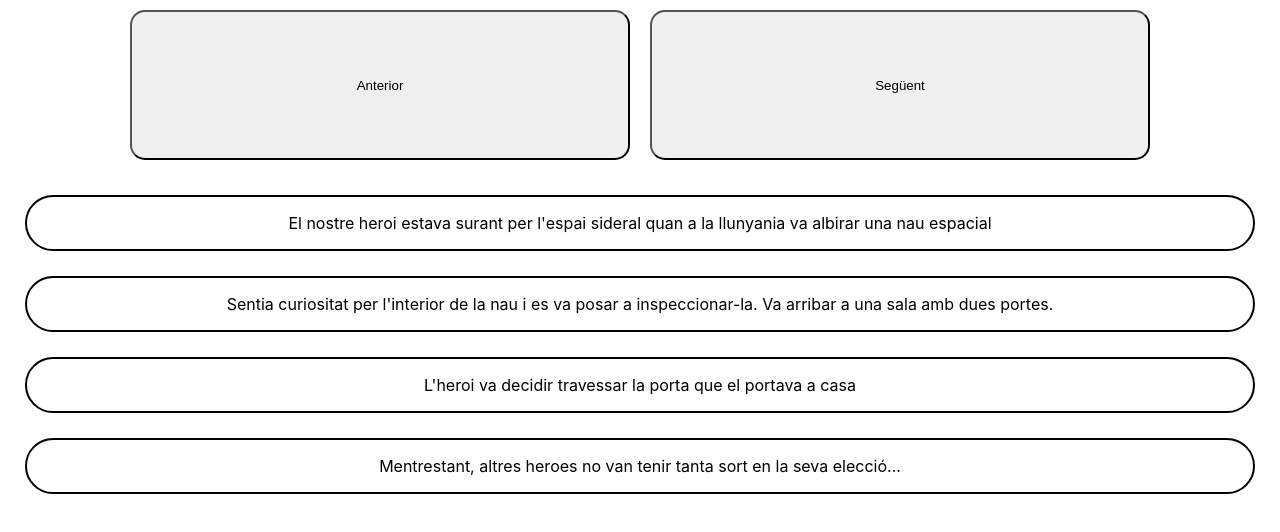
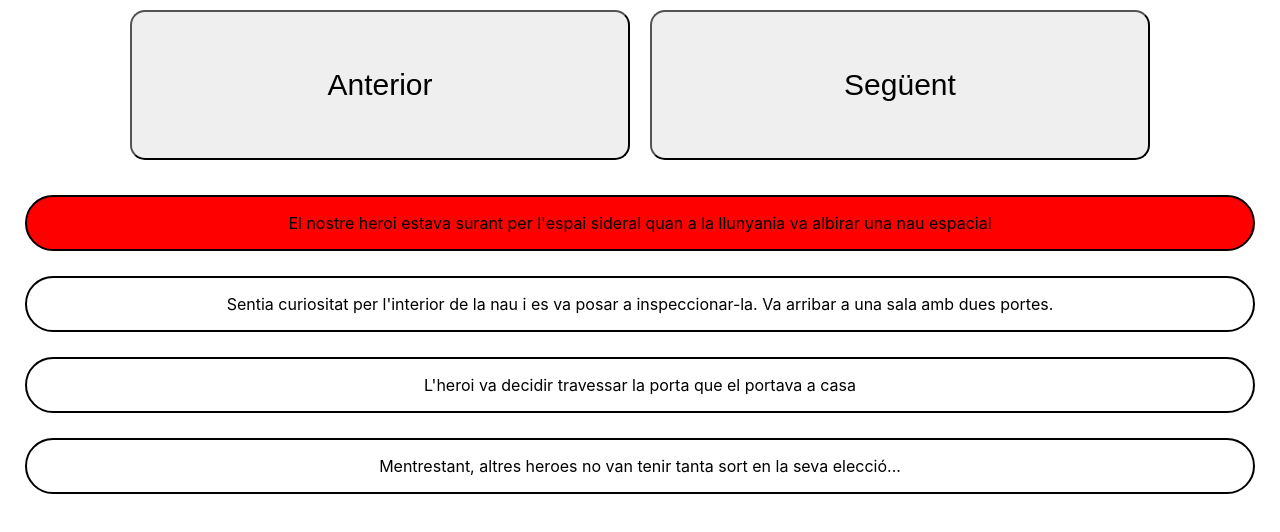
Before and after one commit to nuriagrinyo/sprint6, a React (Create React App) app: page / in a window 1280 px wide. Shown: the top 532 px of the page. Built offline with nearby package versions, Linux system fonts and the light colour scheme.

Commit message:
ex4 final

```diff
--- a/src/App.js
+++ b/src/App.js
@@ -1,113 +1,80 @@
 
 import './App.css';
-
-import React, {useState, useRef} from 'react';
-
+import React, {useState} from 'react';
 import Escena from './components/escena/escena';
-import { EscenaStyled, StyledButton } from './components/escena/escena.styled';
+import { StyledButton } from './components/escena/boto.styled';
 
 //importar arxiu json que conté les dades
 import Dades from './dades.json'
 
-
-
 function App() {
-
 
   //iterar l'array de les dades
   const escenes = Dades.map((item) => {
-
     return <div>
       <p>{item}</p>
     </div>
-
   });
 
+  //estats de l'escena: blanc o vermell
+  const [blanc] = useState(false);
+  const [vermell] = useState(true);
 
-  //estat pintat de color vermell
+  //arrays amb els estats de cada escena
+  const estatEscena1 = [vermell, blanc, blanc, blanc];
+  const estatEscena2 = [blanc, vermell, blanc, blanc];
+  const estatEscena3 = [blanc, blanc, vermell, blanc];
+  const estatEscena4 = [blanc, blanc, blanc, vermell];
 
-  const [blanc, setBlanc] = useState(false);
+  //estat del comptador
+  const [count, setCount] = useState(0)
 
-  const [vermell, setVermell] = useState(true);
+  function add() {
 
-
-
-  /*
-  function canviarColorSeguent() {
-    setVermell(prevState => !prevState)
-    setBlanc(prevState => !prevState )
-
-  }*/
-
-  const Escena1 = useRef();
-
-  function canviarColorSeguent() {
-    if (Escena1 == blanc){
-      setVermell(prevState => !prevState)
-
-    } else if (blanc){
-      setBlanc(prevState => !prevState)
+    if (count <= 2) {
+       setCount(count + 1)
+    } else {
+        setCount(0);
+      }
     }
 
+  function subtract() {
+
+      if (count == 0) {
+        setCount(3)
+      } else {
+        setCount(count - 1);
       }
-
-
-
-
-
-
+    }
 
 
   return (
 
     <div className="App">
 
+      <StyledButton onClick={subtract}> Anterior </StyledButton>
 
-      <StyledButton > Anterior </StyledButton>
+      <StyledButton onClick={add}> Següent </StyledButton>
 
-      <StyledButton onClick={canviarColorSeguent}> Següent </StyledButton>
-
-
-
-      <Escena ref={Escena1}
+      <Escena
           frase = {escenes[0]}
-        color = {blanc}
-
-
-
-
+          color = {estatEscena1[count]}
         />
 
         <Escena
           frase = {escenes[1]}
-        color = {blanc}
-
-
-
-
+          color = {estatEscena2[count]}
         />
 
         <Escena
           frase = {escenes[2]}
-        color = {blanc}
-
-
-
+          color = {estatEscena3[count]}
         />
 
         <Escena
           frase = {escenes[3]}
-        color = {blanc}
-
-
+          color = {estatEscena4[count]}
         />
-
-
-
-
-
-
-
     </div>
   );
 }
--- /dev/null
+++ b/src/components/escena/boto.styled.js
@@ -0,0 +1,10 @@
+import styled from "styled-components";
+
+export const StyledButton = styled.button`
+
+    height: 150px;
+    width: 500px;
+    border-radius: 15px;
+    margin: 10px;
+    font-size: 30px;
+`;
--- a/src/components/escena/escena.styled.js
+++ b/src/components/escena/escena.styled.js
@@ -1,22 +1,8 @@
-import React from "react";
 import styled from "styled-components";
-
-
 
 export const EscenaStyled = styled.div`
     border: 2px solid black;
     border-radius: 40px;
     margin: 25px;
     background-color: ${({fons}) => fons ? 'red' : 'white'};
-
 `;
-
-export const StyledButton = styled.button`
-
-    height: 150px;
-    width: 500px;
-    border-radius: 15px;
-    margin: 10px;
-
-
-`;
```
Also changed, not shown: src/components/escena/escena.js (+1 -8 lines). Lines whose indentation alone changed are shown as unchanged.
